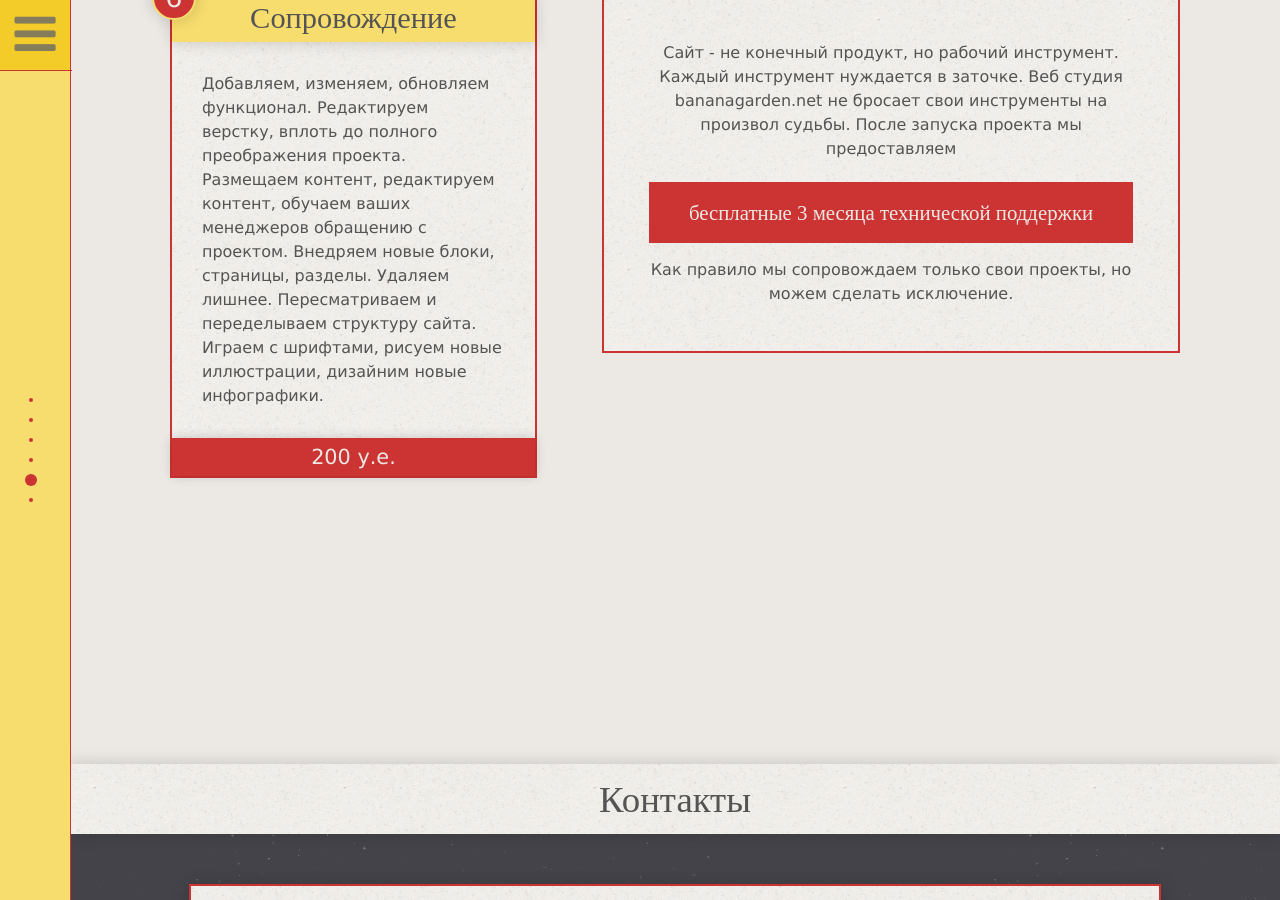
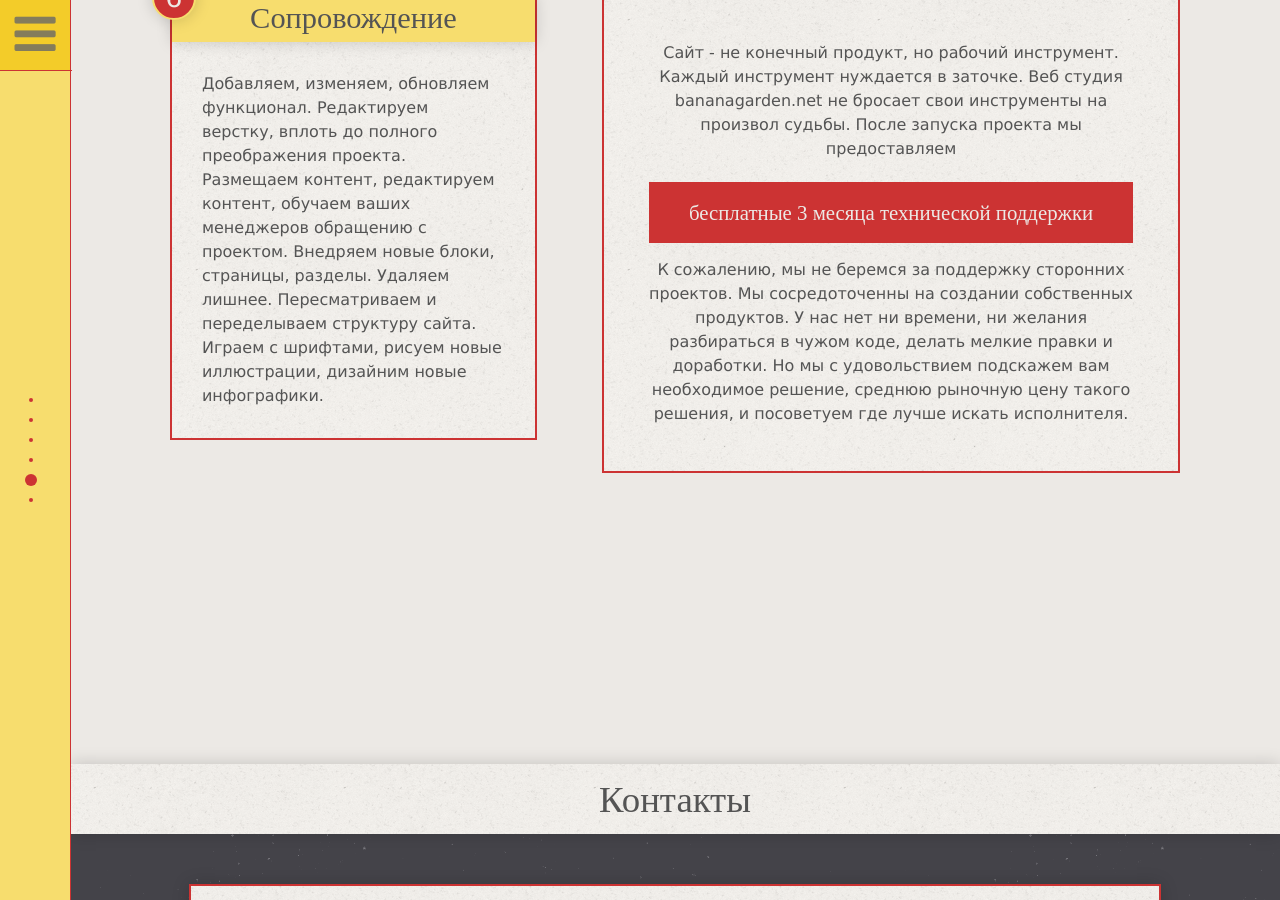
Before and after one commit to depekur/depekur.github.io, a Jekyll site: the page built from index.html, in a window 1280 px wide and 900 px high, scrolled down 3736 px. Built offline with Jekyll 4.4.1, drawn with Linux system fonts in a browser that asks for light colours; some web fonts are replaced; comment, search, counter and statistics services are not loaded; some of the changed text lies outside the part shown.

Commit message:
remove price & support fix

```diff
--- a/index.html
+++ b/index.html
@@ -62,17 +62,17 @@ meta_image: http://bananagarden.net/media/bananagarden.jpg
       <li>
          <h3>Лендинг</h3>
          <p>Каждый уважающий себя бизнес если не имеет парочку лендингов, то наверняка слышал о них. Они все еще работают, если уметь их готовить. Мы не наивны чтоб бездумно распихивать счетчики акций и формы где попало по всей станице. Мы изучаем особенности вашего бизнеса и вашу целевую аудиторию, а после этого бьем точно в цель. Создание лендинга в среднем занимает две недели и зависит от особенностей вашего рынка.</p>
-         <div>300 у.е.</div>
+         <!--<div>300 у.е.</div>-->
       </li>
       <li>
          <h3>Магазин</h3>
          <p>Полная автоматизация процесса покупки. Удобный каталог с вашими товарами, фильтры по разным параметрам, сортировка позиций не хуже чем у топовых интернет магазинов. Возможность написать отзыв, купить в один клик, положить продукт в список желаний. Наличие товара, способы доставки, акции, купоны, скидки. Само собой мы подключаем платежные системы. Словом, мы нацеленны на удобство пользования магазином, делаем все для того чтоб покупку было совершить просто. Разработка занимает от одного месяца</p>
-         <div>от 700 у.е.</div>
+         <!--<div>от 700 у.е.</div>-->
       </li>
       <li>
          <h3>Портал</h3>
          <p>Реализуем функцонал который нужен именно вам. Будь то доска объявлений или торговая площадка, корпоративный сайт с уймой информации или каталог продукции, портфолио ваших работ или просто блог с вашими мыслями. В понятие портала мы включаем все что не является магазином и лендингом. Такие себе &laquoрабочие лошадки&raquo от мира интернета. Сроки и цены на разработку очень сильно зависят от того что вам нужно. Напишите нам и мы сориентируем вас по этим вопросам.</p>
-         <div>от 500 у.е.</div>
+         <!--<div>от 500 у.е.</div>-->
       </li>
    </ul>
    <!--
@@ -145,9 +145,9 @@ meta_image: http://bananagarden.net/media/bananagarden.jpg
       <div class="how-work-count">6</div>
       <h3>Сопровождение</h3>
       <p>Добавляем, изменяем, обновляем функционал. Редактируем верстку, вплоть до полного преображения проекта. Размещаем контент, редактируем контент, обучаем ваших менеджеров обращению с проектом. Внедряем новые блоки, страницы, разделы. Удаляем лишнее. Пересматриваем и переделываем структуру сайта. Играем с шрифтами, рисуем новые иллюстрации, дизайним новые инфографики.</p>
-      <div class="banana-price">200 у.е.</div>
+      <!--<div class="banana-price">200 у.е.</div>-->
    </div>
-   <div class="about-escort">Сайт - не конечный продукт, но рабочий инструмент. Каждый инструмент нуждается в заточке. Веб студия bananagarden.net не бросает свои инструменты на произвол судьбы. После запуска проекта мы предоставляем <h3>бесплатные 3 месяца технической поддержки</h3>Как правило мы сопровождаем только свои проекты, но можем сделать исключение.</div>
+   <div class="about-escort">Сайт - не конечный продукт, но рабочий инструмент. Каждый инструмент нуждается в заточке. Веб студия bananagarden.net не бросает свои инструменты на произвол судьбы. После запуска проекта мы предоставляем <h3>бесплатные 3 месяца технической поддержки</h3>К сожалению, мы не беремся за поддержку сторонних проектов. Мы сосредоточенны на создании собственных продуктов. У нас нет ни времени, ни желания разбираться в чужом коде, делать мелкие правки и доработки. Но мы с удовольствием подскажем вам необходимое решение, среднюю рыночную цену такого решения, и посоветуем где лучше искать исполнителя.</div>
 </section>
 
 
--- a/js/landing.js
+++ b/js/landing.js
@@ -76,7 +76,7 @@ theater
 	.write("dima: есть взрывная идея по стройматериалам!", 500, "dima: по автозапчастям смотрю конкурентов")
 	.write("valia: инфографики у тебя на почте, проверил бы", 500)
 	.write("jenya: вижу инфографики, хороши", 500, "jenya: и Валя, сделай уже нам логотип с бананом!", 200)
-	.write("valia: да ты оху", -9, "valia: тебе же не угодишь!!", 300, "valia: шестой рисовать не буду!!", 400)
+	.write("valia: да ты офи", -9, "valia: тебе же не угодишь!!", 300, "valia: шестой рисовать не буду!!", 400)
 	.write("jenya: ладно, а что там за идея по стройке?", 400)
 	.write("dima: если в двух словах то нужно просто..", 10)
 	.write("igor: ребята, я клиента нашел!", 100)
```
